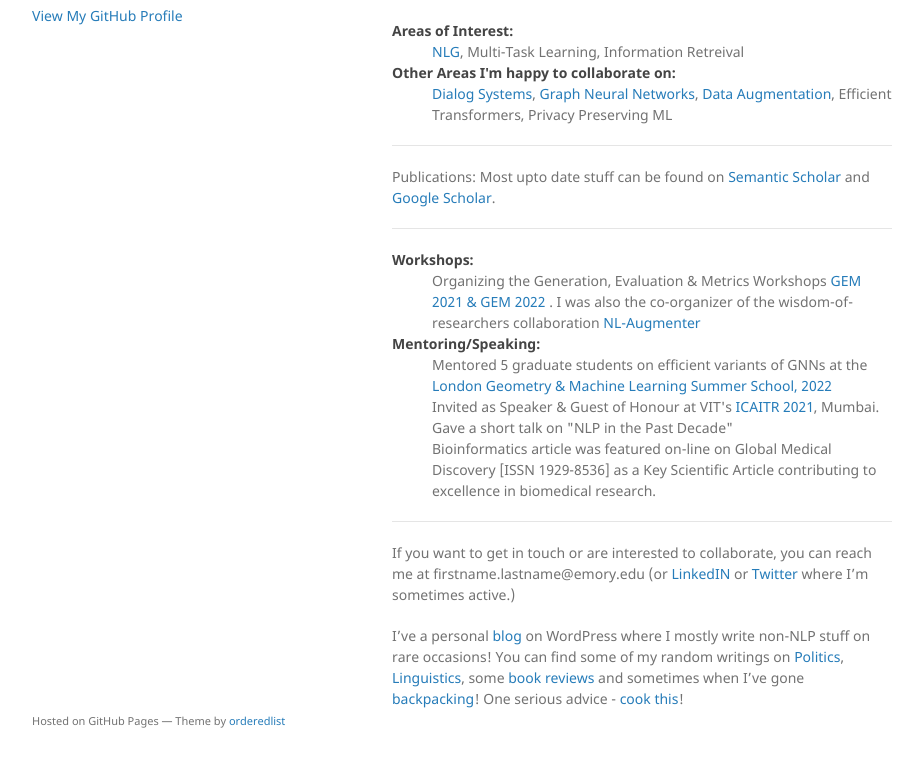
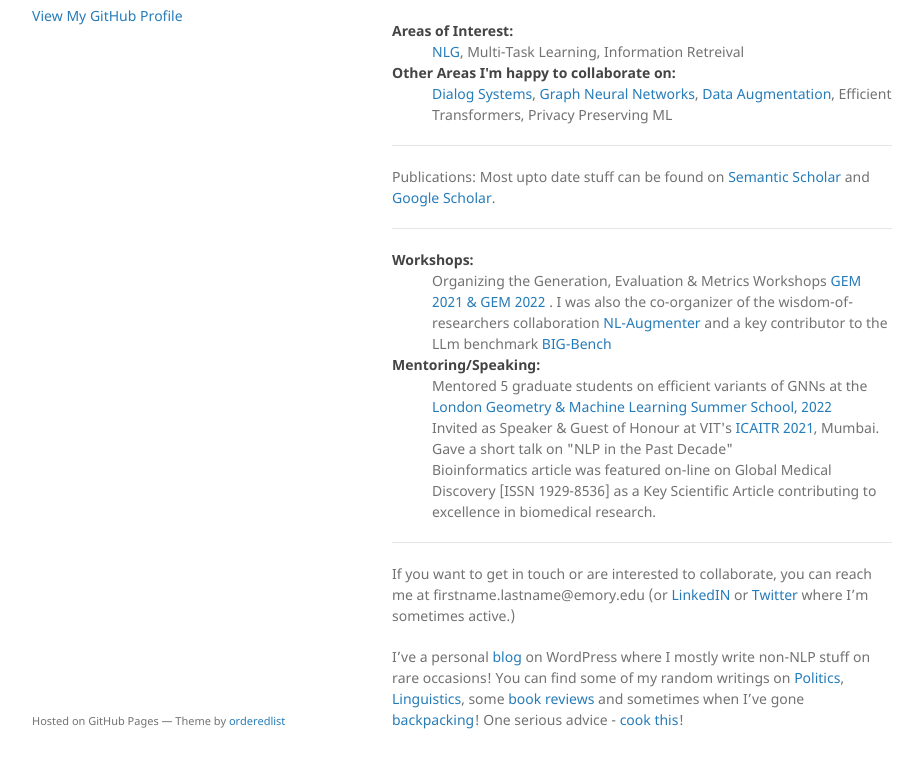
Before and after one commit to alephmembeth/alephmembeth.github.io, a Jekyll site: the page built from index.md, in a window 1280 px wide and 1131 px high. Shown: the part 331-1099 px from the top of the window, without its empty margins (178-1101 px from the left). Built offline with Jekyll 4.4.1, drawn with Linux system fonts in a browser that asks for light colours; the repository's description, which GitHub fills in, is left out; some of the changed text lies outside the part shown.

Commit message:
Update index.md

```diff
--- a/index.md
+++ b/index.md
@@ -24,7 +24,7 @@
 
 <dl>
    <dt>Workshops:</dt>
-      <dd>Organizing the Generation, Evaluation & Metrics Workshops <a href="https://gem-benchmark.com/workshop">GEM 2021 & GEM 2022 </a>. I was also the co-organizer of the wisdom-of-researchers collaboration <a href="https://arxiv.org/pdf/2112.02721.pdf">NL-Augmenter</a> </dd>
+      <dd>Organizing the Generation, Evaluation & Metrics Workshops <a href="https://gem-benchmark.com/workshop">GEM 2021 & GEM 2022 </a>. I was also the co-organizer of the wisdom-of-researchers collaboration <a href="https://arxiv.org/pdf/2112.02721.pdf">NL-Augmenter</a> and a key contributor to the LLm benchmark <a href="https://arxiv.org/pdf/2206.04615.pdf">BIG-Bench</a></dd>
    <dt>Mentoring/Speaking:</dt>
       <dd> Mentored 5 graduate students on efficient variants of GNNs at the <a href="https://www.logml.ai/people/mentor22/kaustubh">London Geometry & Machine Learning Summer School, 2022</a> </dd>
       <dd> Invited as Speaker & Guest of Honour at VIT's <a href="https://vit.edu.in/images/newsletters/it/INFT_Newsletter_July%202021.pdf">ICAITR 2021</a>, Mumbai. Gave a short talk on "NLP in the Past Decade" </dd>
```
Also changed, not shown: other parts of index.md (+1 -1 lines).
